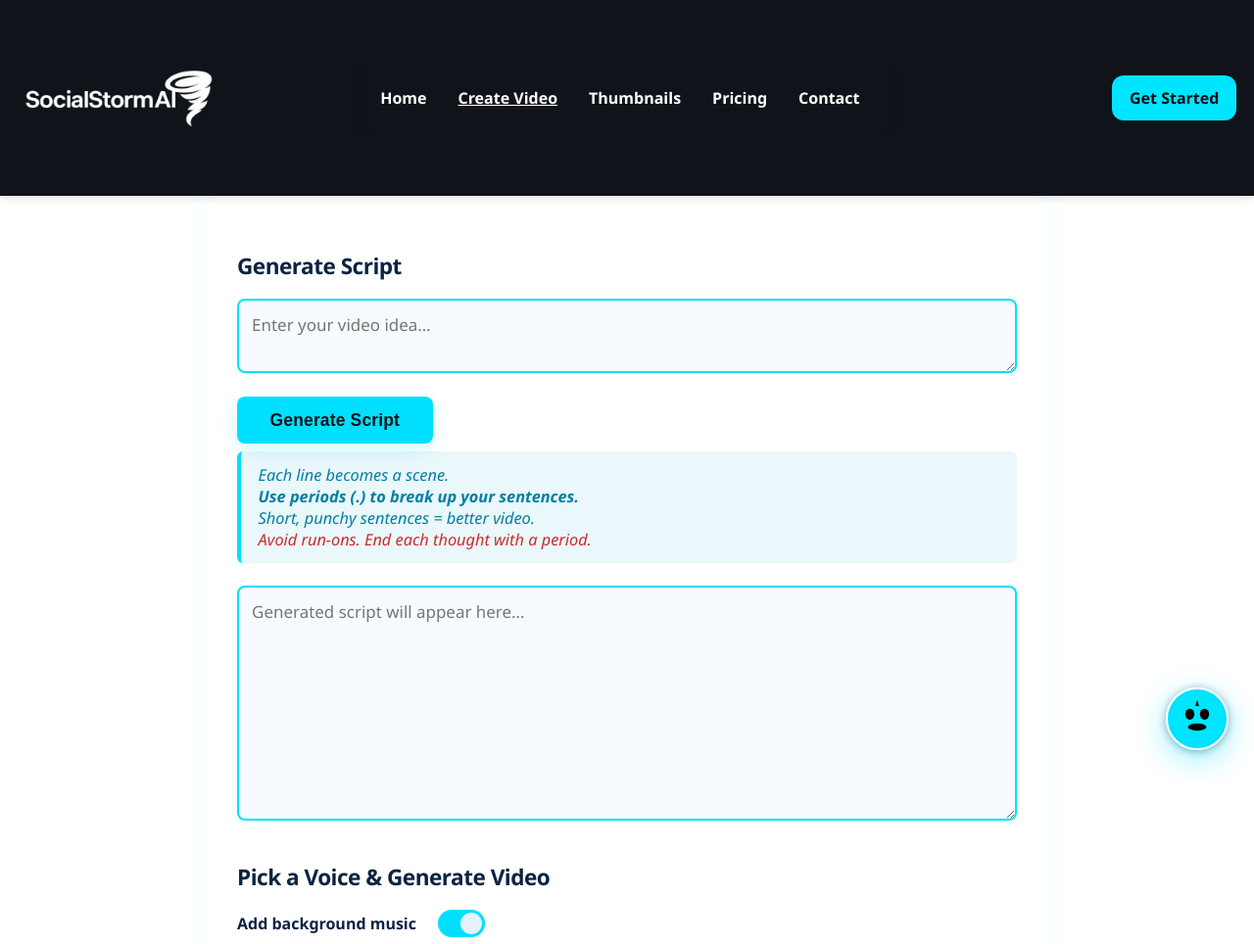
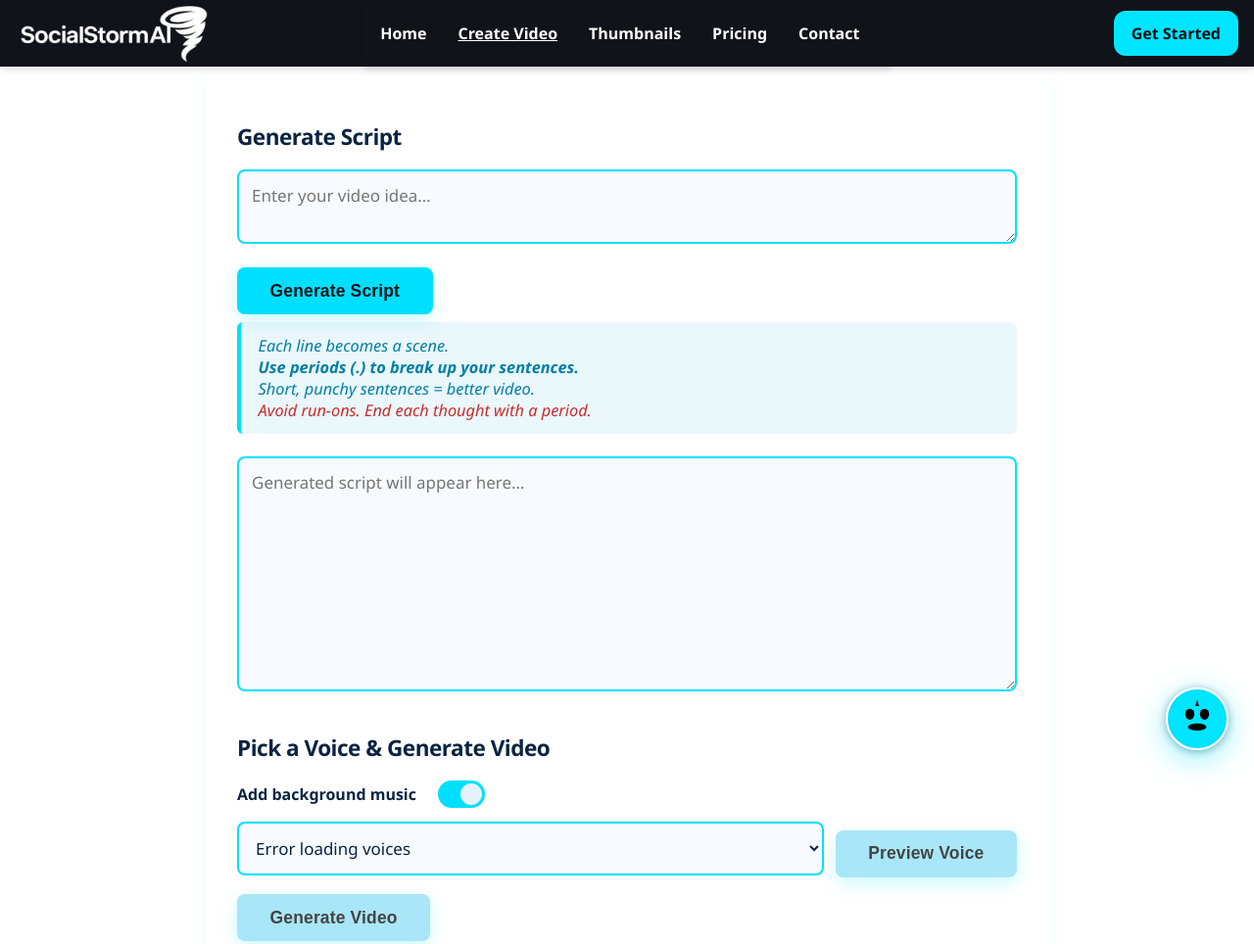
Before and after one commit to DraftbotAI/SocialStormAI-Refactor, a website: page public/video.html in a window 1280 px wide. Shown: the top 964 px of the page at 98% size. Drawn offline with Linux system fonts and the light colour scheme; no server answers.

Commit message:
Update banner/nav in public/video.html

```diff
--- a/public/video.html
+++ b/public/video.html
@@ -14,12 +14,19 @@
   <link rel="stylesheet" href="video.css" />
 
   <style>
-    /* ===== Global Header (shared across UI) ===== */
+    /* ===== EXACT BANNER SPEC =====
+       - Banner height locked to 68px
+       - Logo large (~200px) hangs outside without resizing banner
+       - Nav absolutely centered (ignores logo/CTA widths)
+       - CTA pinned right
+       - CSS-only hamburger on mobile
+    */
     :root {
       --header-bg: #10141a;
       --header-fg: #ffffff;
       --cta-bg: #00e5ff;
       --cta-fg: #041016;
+      --bar-h: 68px;
     }
 
     .ssai-header {
@@ -29,38 +36,46 @@
       top: 0;
       z-index: 1000;
       box-shadow: 0 2px 8px rgba(0,0,0,0.14);
+      overflow: visible;
     }
+
     .ssai-header__bar {
+      position: relative;            /* enable absolute children */
       max-width: 1400px;
       margin: 0 auto;
-      padding: 0 1.1rem;
-      display: grid;
-      grid-template-columns: 1fr auto 1fr; /* left / center / right */
-      align-items: center;
-      column-gap: 16px;
+      padding: 0 16px;
+      height: var(--bar-h);
+      min-height: var(--bar-h);
     }
 
-    /* Left: Logo (keep your 200px desktop height) */
+    /* Left: brand (absolute) */
     .ssai-header__brand {
-      justify-self: start;
+      position: absolute;
+      left: 16px;
+      top: 50%;
+      transform: translateY(-50%);
       display: inline-flex;
       align-items: center;
       text-decoration: none;
       line-height: 0;
-      cursor: pointer;
+      z-index: 1;
     }
     .ssai-header__brand img {
-      height: 200px !important;
+      height: 200px !important;   /* big logo */
       width: auto !important;
-      max-width: 90vw !important;
       display: block;
-      margin: 0 !important;
-      padding: 0 0.2rem !important;
-      transition: height 0.22s;
+      margin: calc(var(--bar-h) * -0.75) 0 calc(var(--bar-h) * -0.75) 0; /* hang above/below */
+      pointer-events: none;        /* overhang won't block clicks */
     }
 
-    /* Center: Primary nav (exact items requested) */
-    .ssai-header__nav { position: relative; justify-self: center; }
+    /* Center: nav (absolute dead-center) */
+    .ssai-header__nav {
+      position: absolute;
+      left: 50%;
+      top: 50%;
+      transform: translate(-50%, -50%);
+      z-index: 2;
+    }
     .ssai-header__menu {
       list-style: none;
       margin: 0;
@@ -73,12 +88,16 @@
     .ssai-header__menu a {
       color: var(--header-fg);
       text-decoration: none;
+      white-space: nowrap;
     }
     .ssai-header__menu a[aria-current="page"] { text-decoration: underline; }
 
-    /* Right: CTA */
+    /* Right: CTA (absolute) */
     .ssai-header__cta {
-      justify-self: end;
+      position: absolute;
+      right: 16px;
+      top: 50%;
+      transform: translateY(-50%);
       display: inline-flex;
       align-items: center;
       padding: 12px 18px;
@@ -88,11 +107,16 @@
       color: var(--cta-fg);
       text-decoration: none;
       white-space: nowrap;
+      z-index: 2;
     }
 
-    /* Mobile hamburger (CSS only) */
+    /* Hamburger (CSS-only) */
     .ssai-header__toggle { display: none; } /* hidden checkbox */
     .ssai-header__hamburger {
+      position: absolute;
+      right: 16px;
+      top: 50%;
+      transform: translateY(-50%);
       display: none;
       border: 0;
       background: transparent;
@@ -100,6 +124,7 @@
       padding: 0;
       align-items: center; justify-content: center;
       cursor: pointer;
+      z-index: 3;
     }
     .ssai-header__hamburger span {
       display: block;
@@ -108,14 +133,16 @@
       margin: 4px 0;
     }
 
-    /* Responsive logo scaling (keep your rules) */
-    @media (max-width: 850px) { .ssai-header__brand img { height: 110px !important; } }
-    @media (max-width: 700px) { .ssai-header__brand img { height: 70px  !important; } }
-    @media (max-width: 480px) { .ssai-header__brand img { height: 48px  !important; } }
+    /* Desktop→Mobile logo scaling */
+    @media (max-width: 850px) { .ssai-header__brand img { height: 110px !important; margin: -28px 0 -28px 0; } }
+    @media (max-width: 700px) { .ssai-header__brand img { height: 70px  !important; margin: -12px 0 -12px 0; } }
+    @media (max-width: 480px) { .ssai-header__brand img { height: 48px  !important; margin: 0; } }
 
-    /* Mobile menu layout */
+    /* Mobile behavior */
     @media (max-width: 900px) {
+      .ssai-header__cta { display: none; }           /* free space for hamburger */
       .ssai-header__hamburger { display: inline-flex; }
+
       .ssai-header__menu {
         display: none; /* toggled by checkbox */
         position: absolute;
@@ -135,7 +162,7 @@
       #navToggle:checked ~ nav .ssai-header__menu { display: flex; }
     }
 
-    /* ===== Video Viewer (kept from your original) ===== */
+    /* ===== Video Viewer (unchanged) ===== */
     .video-container {
       display: flex;
       justify-content: center;
@@ -150,22 +177,16 @@
       box-shadow: 0 0 32px #0002;
       aspect-ratio: 16/9;
       position: relative;
-      overflow: hidden; /* Ensures no letterbox, always cropped to fill */
+      overflow: hidden;
     }
     .video-container video {
       width: 100%;
       height: 100%;
-      min-width: 1px;
-      min-height: 1px;
-      max-width: 100%;
-      max-height: 100%;
       aspect-ratio: 16/9;
       background: #000;
       border-radius: 14px;
       box-shadow: 0 0 24px #0003;
-      object-fit: cover !important;  /* Fills the container, crops excess */
-      display: block;
-      margin: 0 auto;
+      object-fit: cover !important;
       outline: 2px solid #00e0fe33;
     }
     @media (max-width: 900px) { .video-container { max-width: 98vw; min-height: 210px; } }
@@ -312,7 +333,7 @@
     &copy; 2025 SocialStorm AI. Built for creators who want to win.
   </footer>
 
-  <!-- =============================== =-->
+  <!-- =============================== -->
   <!-- SECTION 6: EXTERNAL JS IMPORT   -->
   <!-- =============================== -->
   <script src="video.js"></script>
```
